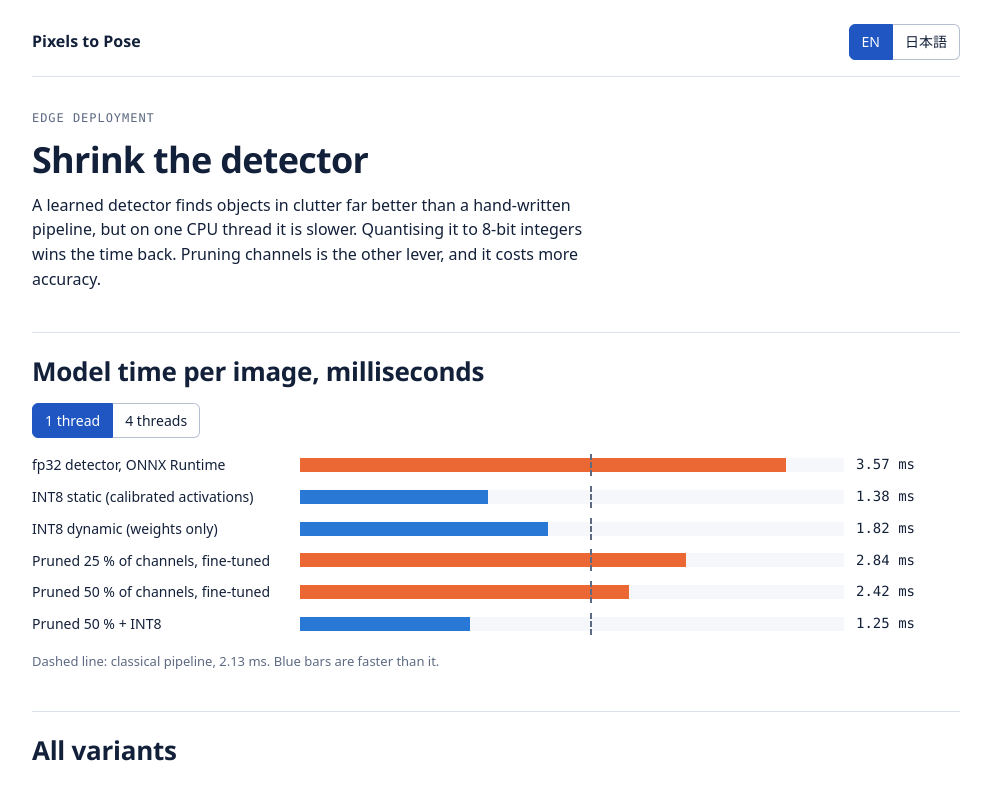
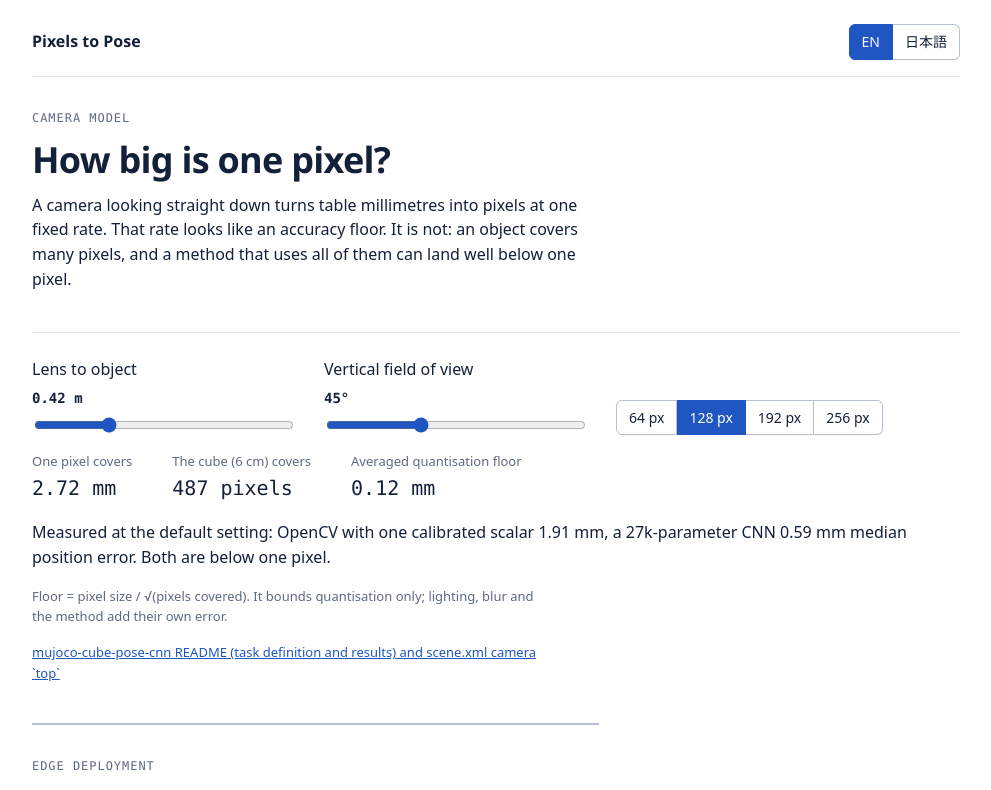
Before and after one commit to AungKaung1928/pixels-to-pose, a React (Vite) app: page / in a window 1280 px wide. Shown: the top 790 px of the page, without its empty margins (144-1135 px from the left). Built offline with nearby package versions, Linux system fonts and the light colour scheme.

Commit message:
Chapter: How big is one pixel? (pinhole camera, 2.72 mm/px, averaged floor 0.12 mm vs measured 0.59 mm)

```diff
--- a/src/App.tsx
+++ b/src/App.tsx
@@ -1,5 +1,6 @@
 import { useState } from 'react'
 import { rows, source } from './content/int8'
+import { CameraChapter } from './CameraChapter'
 import { LangContext, initialLang, saveLang } from './i18n'
 import type { Lang } from './i18n'
 
@@ -68,7 +69,8 @@ export default function App() {
           </div>
         </header>
         <main>
-          <section className="intro">
+          <CameraChapter />
+          <section className="intro chapter-break">
             <p className="eyebrow">{t.eyebrow}</p>
             <h1>{t.title}</h1>
             <p>{t.intro}</p>
--- /dev/null
+++ b/src/CameraChapter.tsx
@@ -0,0 +1,134 @@
+import { useState } from 'react'
+import { averagedFloor, metresPerPixel, silhouettePixels } from './lib/camera'
+import { useLang } from './i18n'
+
+const CUBE = 0.06 // m, cube side in the mujoco-cube-pose-cnn scene
+const RESOLUTIONS = [64, 128, 192, 256]
+const RESULTS = [
+  { id: 'calibrated', mm: 1.91 },
+  { id: 'cnn', mm: 0.59 },
+]
+
+const T = {
+  en: {
+    eyebrow: 'Camera model',
+    title: 'How big is one pixel?',
+    intro:
+      'A camera looking straight down turns table millimetres into pixels at one fixed rate. That rate looks like an accuracy floor. It is not: an object covers many pixels, and a method that uses all of them can land well below one pixel.',
+    dist: 'Lens to object',
+    fov: 'Vertical field of view',
+    res: 'Image size',
+    pixel: 'One pixel covers',
+    count: 'The cube (6 cm) covers',
+    floor: 'Averaged quantisation floor',
+    px: 'pixels',
+    results: (calib: string, cnn: string) =>
+      `Measured at the default setting: OpenCV with one calibrated scalar ${calib}, a 27k-parameter CNN ${cnn} median position error.`,
+    belowPixel: 'Both are below one pixel.',
+    reset: 'Back to the measured setting',
+    note: 'Floor = pixel size / √(pixels covered). It bounds quantisation only; lighting, blur and the method add their own error.',
+    source: 'mujoco-cube-pose-cnn README (task definition and results) and scene.xml camera `top`',
+  },
+  ja: {
+    eyebrow: 'カメラモデル',
+    title: '1 ピクセルはどれくらいの大きさか',
+    intro:
+      '真上から見下ろすカメラは、テーブル上のミリメートルを一定の割合でピクセルに変えます。この割合は精度の下限に見えますが、そうではありません。物体は多くのピクセルを覆うので、それらをすべて使う手法は 1 ピクセルよりずっと小さい誤差に届きます。',
+    dist: 'レンズから物体まで',
+    fov: '垂直画角',
+    res: '画像サイズ',
+    pixel: '1 ピクセルが覆う長さ',
+    count: 'キューブ (6 cm) が覆うピクセル',
+    floor: '平均化した量子化の下限',
+    px: 'ピクセル',
+    results: (calib: string, cnn: string) =>
+      `既定の設定での計測値: キャリブレーションしたスカラー 1 つを加えた OpenCV で ${calib}、27k パラメータの CNN で ${cnn} (位置誤差の中央値)。`,
+    belowPixel: 'どちらも 1 ピクセル未満です。',
+    reset: '計測した設定に戻す',
+    note: '下限 = ピクセルの大きさ / √(覆うピクセル数)。量子化だけの下限で、照明、ぼけ、手法そのものの誤差は別に加わります。',
+    source: 'mujoco-cube-pose-cnn README (タスク定義と結果)、scene.xml のカメラ `top`',
+  },
+}
+
+const DEFAULT = { d: 0.42, fov: 45, res: 128 }
+
+export function CameraChapter() {
+  const t = T[useLang()]
+  const [d, setD] = useState(DEFAULT.d)
+  const [fov, setFov] = useState(DEFAULT.fov)
+  const [res, setRes] = useState(DEFAULT.res)
+  const m = metresPerPixel(d, fov, res)
+  const n = silhouettePixels(CUBE, m)
+  const floor = averagedFloor(m, n)
+  const mm = (v: number) => `${(v * 1000).toFixed(2)} mm`
+  const isDefault = d === DEFAULT.d && fov === DEFAULT.fov && res === DEFAULT.res
+  return (
+    <>
+      <section className="intro">
+        <p className="eyebrow">{t.eyebrow}</p>
+        <h1>{t.title}</h1>
+        <p>{t.intro}</p>
+      </section>
+      <section className="panel" aria-label={t.title}>
+        <div className="controls">
+          <label htmlFor="cam-d">
+            {t.dist} <b className="num">{d.toFixed(2)} m</b>
+            <input id="cam-d" type="range" min={0.2} max={1} step={0.01} value={d} onChange={(e) => setD(Number(e.target.value))} />
+          </label>
+          <label htmlFor="cam-fov">
+            {t.fov} <b className="num">{fov}°</b>
+            <input id="cam-fov" type="range" min={20} max={90} step={1} value={fov} onChange={(e) => setFov(Number(e.target.value))} />
+          </label>
+          <div className="seg" role="group" aria-label={t.res}>
+            {RESOLUTIONS.map((r) => (
+              <button key={r} id={`cam-res-${r}`} type="button" aria-pressed={res === r} onClick={() => setRes(r)}>
+                {r} px
+              </button>
+            ))}
+          </div>
+        </div>
+        <dl className="readout">
+          <div>
+            <dt>{t.pixel}</dt>
+            <dd className="num">{mm(m)}</dd>
+          </div>
+          <div>
+            <dt>{t.count}</dt>
+            <dd className="num">
+              {Math.round(n)} {t.px}
+            </dd>
+          </div>
+          <div>
+            <dt>{t.floor}</dt>
+            <dd className="num">{mm(floor)}</dd>
+          </div>
+        </dl>
+        <p>
+          {t.results(`${RESULTS[0].mm} mm`, `${RESULTS[1].mm} mm`)}{' '}
+          {isDefault ? (
+            t.belowPixel
+          ) : (
+            <button
+              id="cam-reset"
+              type="button"
+              className="link"
+              onClick={() => {
+                setD(DEFAULT.d)
+                setFov(DEFAULT.fov)
+                setRes(DEFAULT.res)
+              }}
+            >
+              {t.reset}
+            </button>
+          )}
+        </p>
+        <p className="muted">{t.note}</p>
+        <p className="muted">
+          <a href="https://github.com/AungKaung1928/mujoco-cube-pose-cnn" lang="en">
+            {t.source}
+          </a>
+        </p>
+      </section>
+    </>
+  )
+}
--- a/src/index.css
+++ b/src/index.css
@@ -327,3 +327,60 @@ tbody th {
     transition: none !important;
   }
 }
+
+.chapter-break {
+  padding-block-start: 32px;
+  border-top: 2px solid var(--hairline-strong);
+}
+
+.controls {
+  display: flex;
+  flex-wrap: wrap;
+  gap: 16px 32px;
+  align-items: flex-end;
+}
+
+.controls label {
+  display: flex;
+  flex-direction: column;
+  gap: 6px;
+  min-width: min(260px, 100%);
+}
+
+.controls input[type='range'] {
+  width: 100%;
+  accent-color: var(--accent);
+}
+
+.readout {
+  display: flex;
+  flex-wrap: wrap;
+  gap: 16px 40px;
+  margin: 0;
+}
+
+.readout div {
+  display: flex;
+  flex-direction: column;
+  gap: 2px;
+}
+
+.readout dt {
+  font-size: 0.8125rem;
+  color: var(--ink-3);
+}
+
+.readout dd {
+  margin: 0;
+  font-size: 1.25rem;
+}
+
+button.link {
+  font: inherit;
+  color: var(--accent);
+  background: none;
+  border: 0;
+  padding: 0;
+  text-decoration: underline;
+  cursor: pointer;
+}
--- /dev/null
+++ b/src/lib/camera.ts
@@ -0,0 +1,17 @@
+// Pinhole camera looking straight down at a table (mujoco-cube-pose-cnn scene.xml: camera `top`,
+// fovy 45 deg, 0.45 m above the table, cube top 0.42 m from the lens, 128 x 128 image).
+
+/** Metres of table covered by one pixel at distance d (m), vertical field of view fovyDeg, image height px. */
+export function metresPerPixel(d: number, fovyDeg: number, px: number): number {
+  return (2 * d * Math.tan((fovyDeg * Math.PI) / 360)) / px
+}
+
+/** Pixels an object of side `side` (m) covers when seen face-on. */
+export function silhouettePixels(side: number, mPerPx: number): number {
+  return (side / mPerPx) ** 2
+}
+
+/** Quantisation floor of a position averaged over n pixels: one pixel / sqrt(n) (README of mujoco-cube-pose-cnn). */
+export function averagedFloor(mPerPx: number, n: number): number {
+  return mPerPx / Math.sqrt(n)
+}
```
Also changed, not shown: 2 other files (tests, documents, lock files or other folders).
